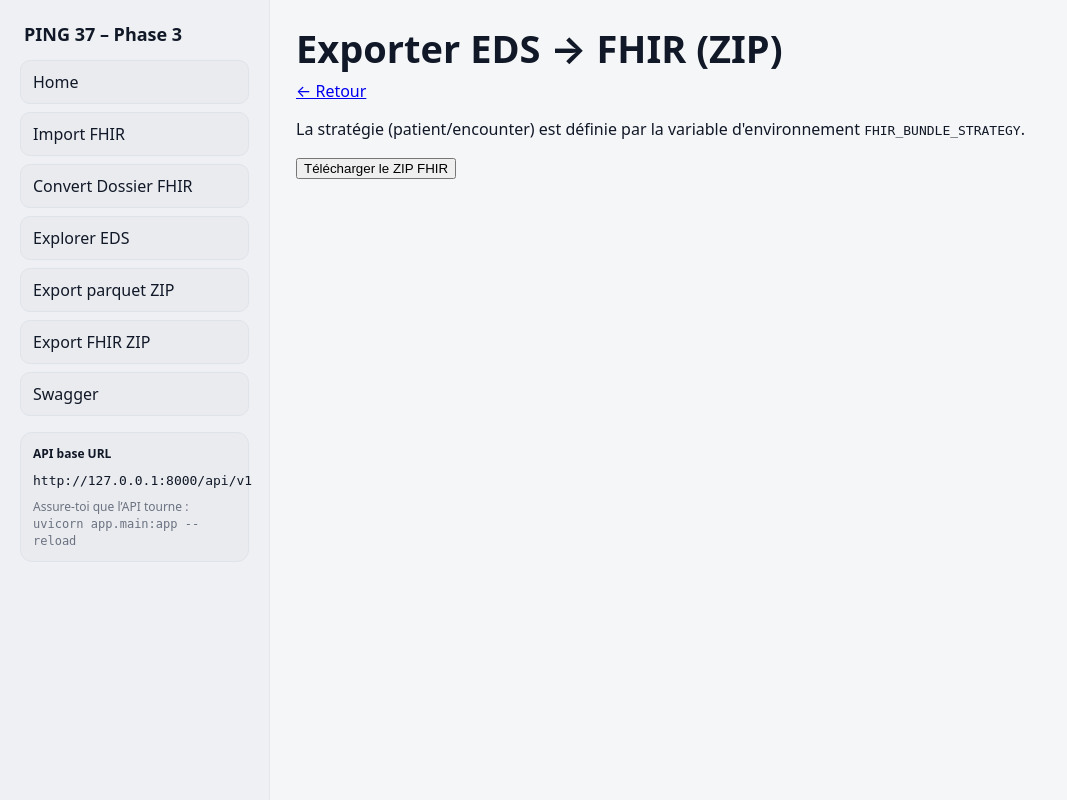
After one commit to Angef001/Ping37_interoperabiliteData, a FastAPI app: template app/web/templates/export_fhir.html in a window 1280 px wide. The commit adds this page. Shown: the whole page, without its empty margins (0-1067 px from the left). Run offline with FastAPI, Linux system fonts and the light colour scheme; the template is opened without the code that fills it, so the values that code supplies are empty; some libraries are stand-ins or nearby versions.

Commit message:
ajout web

```diff
--- a/app/web/templates/base.html
+++ b/app/web/templates/base.html
@@ -16,9 +16,10 @@
       <nav class="nav">
         <a href="/ui">Home</a>
         <a href="/ui/import">Import FHIR</a>
-        <a href="/ui/convert">Convert Dossier</a>
+        <a href="/ui/convert">Convert Dossier FHIR</a>
         <a href="/ui/eds">Explorer EDS</a>
-        <a href="/ui/export">Export ZIP</a>
+        <a href="/ui/export">Export parquet ZIP</a>
+        <a href="/ui/export/fhir">Export FHIR ZIP</a>
         <a href="/docs" target="_blank">Swagger</a>
       </nav>
 
--- /dev/null
+++ b/app/web/templates/export_fhir.html
@@ -0,0 +1,46 @@
+{% extends "base.html" %}
+{% block content %}
+<!doctype html>
+<html lang="fr">
+<head>
+  <meta charset="utf-8"/>
+  <title>Export FHIR</title>
+</head>
+<body>
+  <h1>Exporter EDS → FHIR (ZIP)</h1>
+  <a href="/ui">← Retour</a>
+
+  <p>La stratégie (patient/encounter) est définie par la variable d'environnement <code>FHIR_BUNDLE_STRATEGY</code>.</p>
+
+  <button id="btn">Télécharger le ZIP FHIR</button>
+  <pre id="msg"></pre>
+
+  <script>
+    document.getElementById("btn").addEventListener("click", async () => {
+      const msg = document.getElementById("msg");
+      msg.textContent = "Export en cours...";
+
+      const res = await fetch("/export/edsan-to-fhir-zip", { method: "POST" });
+
+      if (!res.ok) {
+        msg.textContent = "Erreur: " + await res.text();
+        return;
+      }
+
+      const blob = await res.blob();
+      const url = URL.createObjectURL(blob);
+
+      const a = document.createElement("a");
+      a.href = url;
+      a.download = "fhir_export.zip";
+      document.body.appendChild(a);
+      a.click();
+      a.remove();
+
+      URL.revokeObjectURL(url);
+      msg.textContent = "ZIP téléchargé ✅";
+    });
+  </script>
+</body>
+</html>
+{% endblock %}
```
Also changed, not shown: app/api/endpoints.py (+8 -2 lines), app/web/routes.py (+9 -1 lines), 1 other file.
